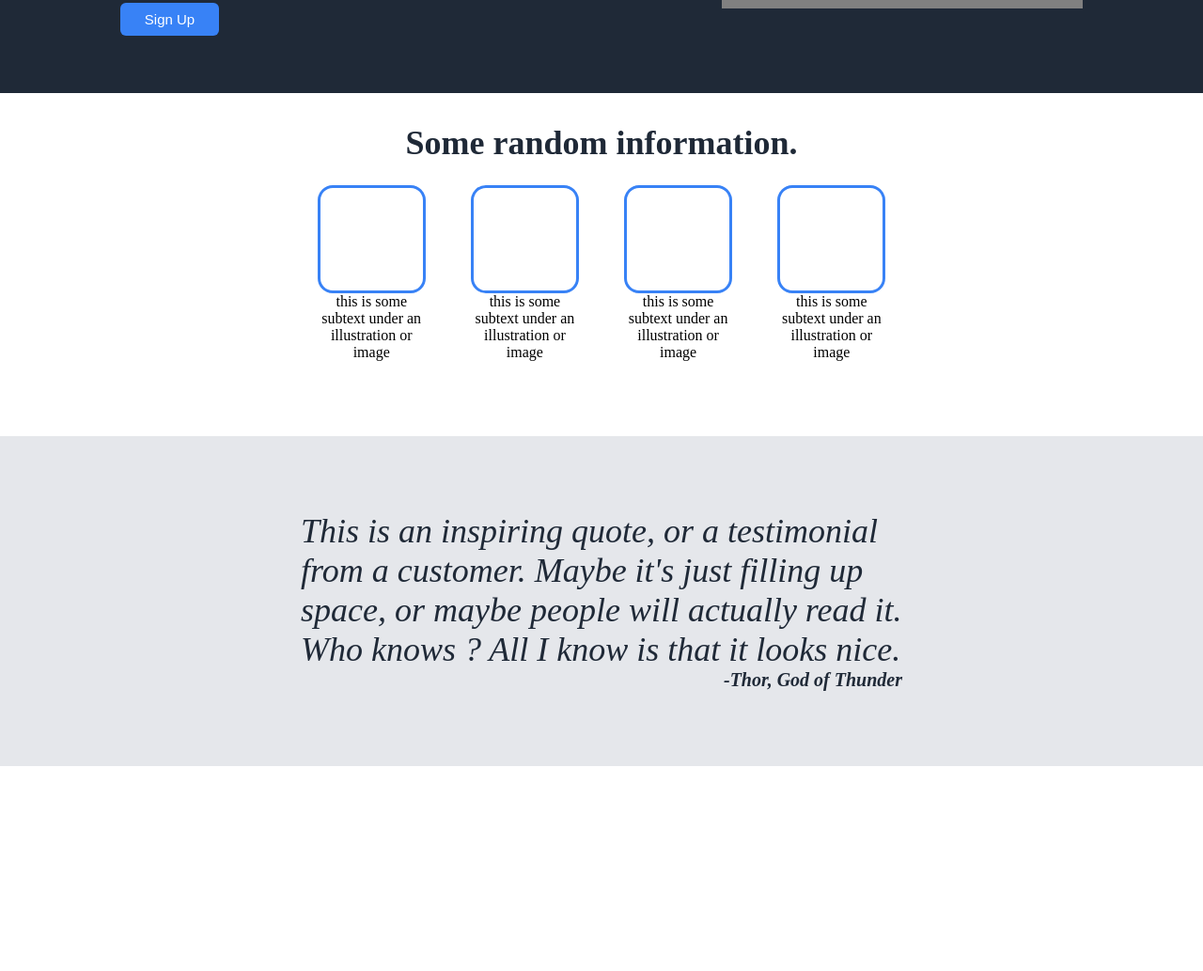
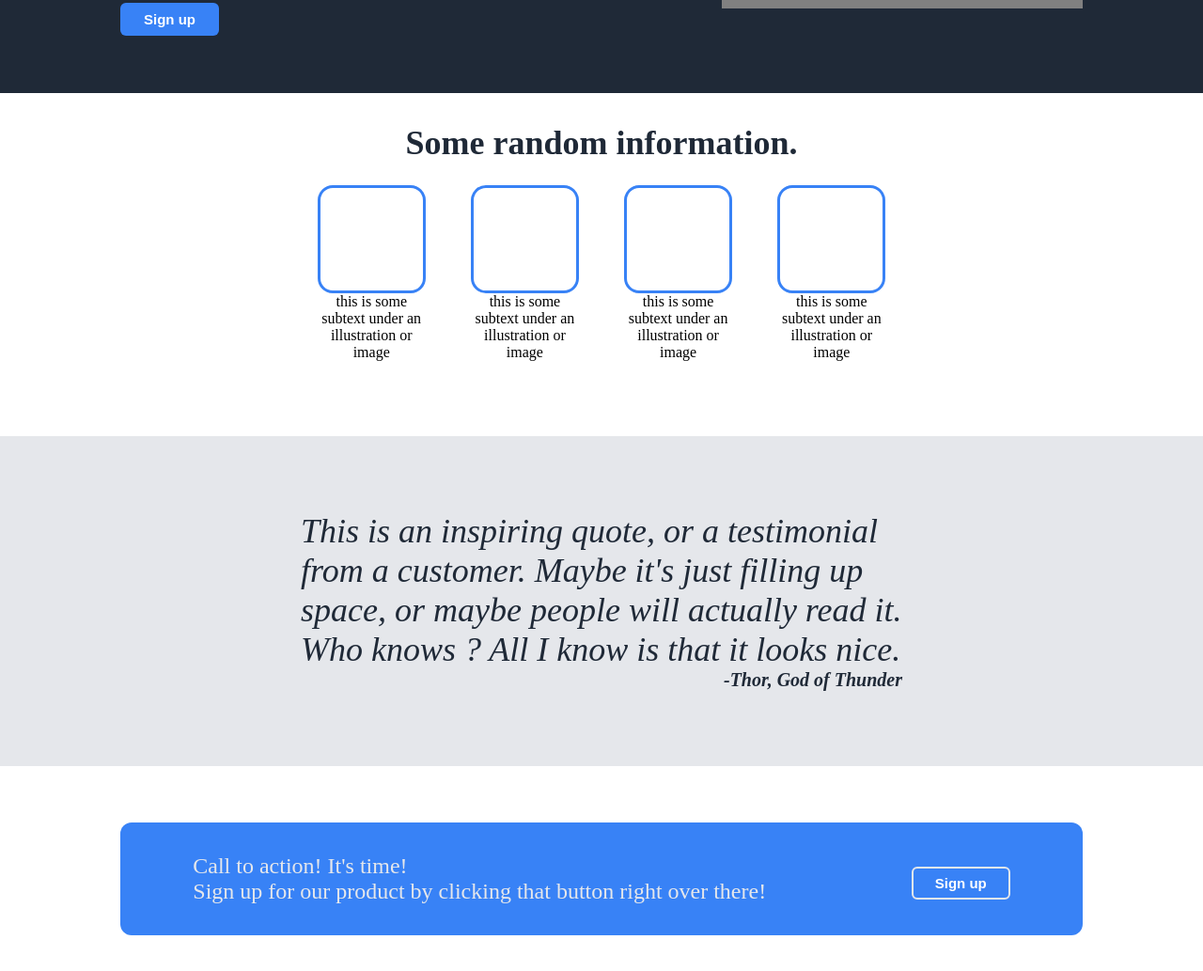
Before and after one commit to i-ozgur/odin-landing-page, a plain HTML site: page index.html in a window 1280 px wide. Shown: the part 301-1334 px from the top of the page at 94% size. Before the commit the page ends 1116 px from the top, so only its background shows below. Drawn offline with Linux system fonts and the light colour scheme.

Commit message:
end-content section created

```diff
--- a/index.html
+++ b/index.html
@@ -18,7 +18,7 @@
                 <p>This website has some subtext that goes here under the main title. It's a smaller font and the color
                     is
                     lower contrast</p>
-                <button class="sign-up" type="button">Sign Up</button>
+                <button class="sign-up" type="button">Sign up</button>
             </div>
         </div>
         <div class="right-header">
@@ -60,6 +60,13 @@
                 Thunder</span>
         </p>
     </div>
+    <div class="end-content">
+        <div>
+            <span>Call to action! It's time!</span>
+            <span>Sign up for our product by clicking that button right over there!</span>
+        </div>
+        <button class="sign-up" type="button">Sign up</button>
+    </div>
     <footer>
 
     </footer>
--- a/styles/style.css
+++ b/styles/style.css
@@ -14,7 +14,7 @@
 }
 
 
-/* header section */
+/* header */
 
 header {
     display: flex;
@@ -72,6 +72,7 @@ header h1 {
     border: 0;
     border-radius: 6px ;
     font-size: 15px;
+    font-weight: 600;
     color: white;
     width: 105px;
     height: 35px;
@@ -84,7 +85,7 @@ a {
     color: #E5E7EB;
 }
 
-/* main section */
+/* main */
 
 main {
     display: flex;
@@ -121,7 +122,7 @@ main h1 {
     border-radius: 16px;
 }
 
-/* quote section */
+/* quote */
 
 .quote-section {
     display: flex;
@@ -148,3 +149,29 @@ main h1 {
     font-weight: 100;
     color: #1F2937;
 }
+
+/* end content */
+
+.end-content {
+    display: flex;
+    flex: 1 1 auto;
+    width: 80%;
+    height: 120px;
+    border-radius: 12px;
+    background-color: #3882F6;
+    justify-content: space-around;
+    align-items: center;
+    margin: 60px 10% 60px 10%;
+    color:#E5E7EB;
+    font-size: 24px;
+    font-weight: 500;
+}
+
+.end-content div {
+    display: flex;
+    flex-direction: column;
+}
+
+.end-content button {
+    border: 2px solid #E5E7EB;
+}
```
